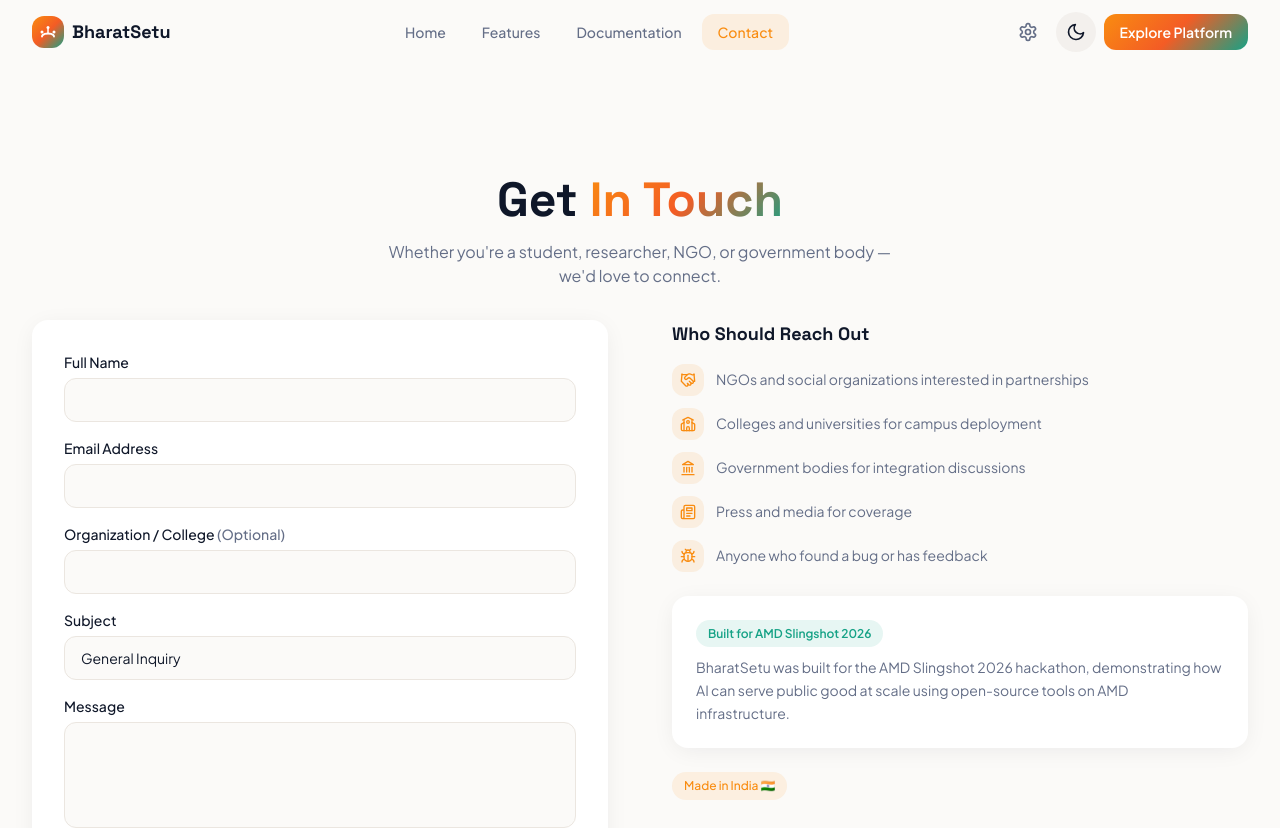
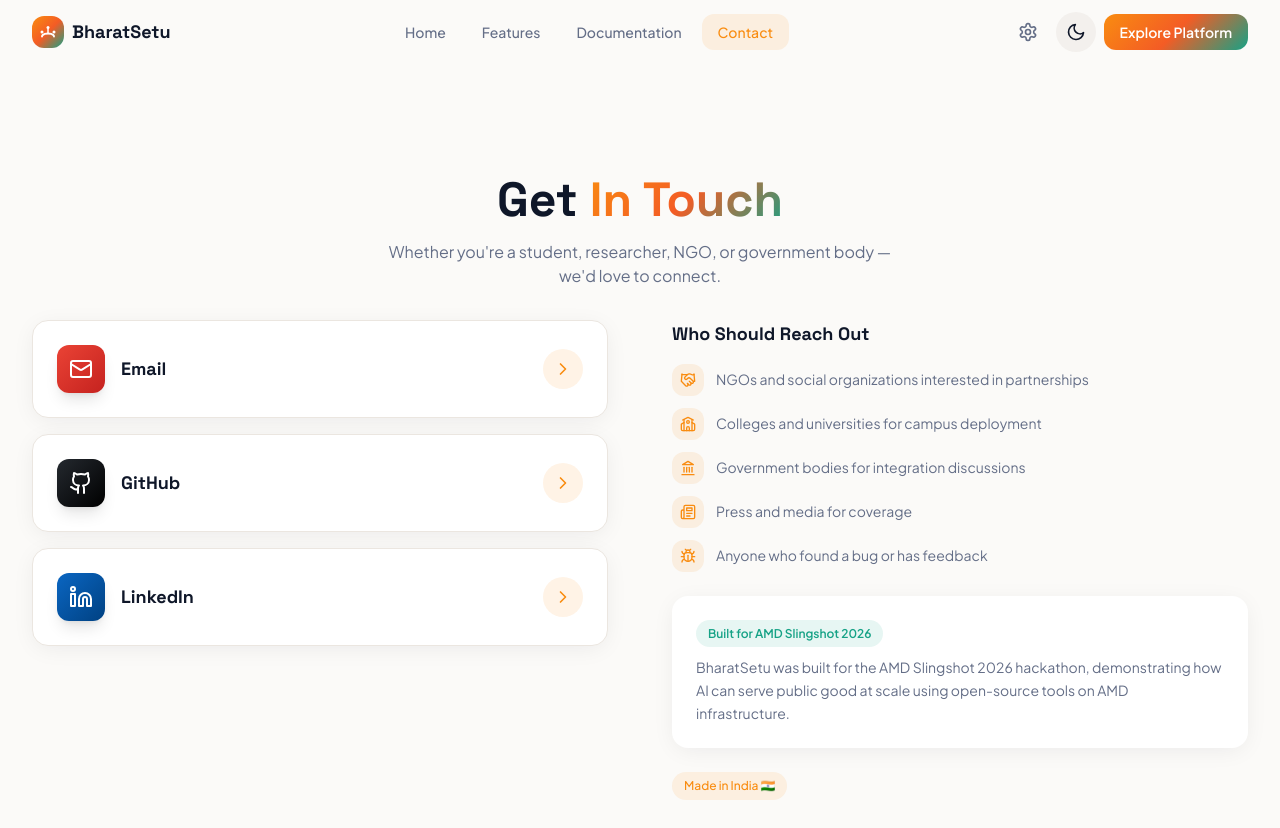
Before and after one commit to sanchit1606/bharatsetu-connect, a React (Vite) app: page /contact in a window 1280 px wide. Shown: the top 828 px of the page. Built offline with nearby package versions, Linux system fonts and the light colour scheme.

Commit message:
feat: replace contact form with social buttons and update i18n

```diff
--- a/public/locales/bn/translation.json
+++ b/public/locales/bn/translation.json
@@ -177,7 +177,10 @@
         "faq_4_q": "আমি কি এটি আমার মোবাইল ফোনে ব্যবহার করতে পারি?",
         "faq_4_a": "হ্যাঁ। এটি ইন্টারনেট সংযোগ রয়েছে এমন যেকোনো স্মার্টফোনের ব্রাউজার থেকে অ্যাক্সেস করা যেতে পারে।",
         "faq_5_q": "এই চিকিৎসা বা আইনি তথ্য কি সঠিক?",
-        "faq_5_a": "আমরা WHO, ICMR এবং FSSAI-এর মতো যাচাইকৃত উত্স থেকে তথ্য সরবরাহ করি। এটি একটি শিক্ষামূলক সরঞ্জাম, এবং আমরা সবসময় পেশাদার পরামর্শ নেওয়ার সুপারিশ করি।"
+        "faq_5_a": "BharatSetu যাচাইকৃত সংস্থা থেকে তথ্য সংগ্রহ করে — WHO, ICMR, NHS, IndiaCode, FSSAI — এবং সর্বদা এর উৎসের উল্লেখ করে। এটি একটি শিক্ষামূলক সরঞ্জাম এবং সিদ্ধান্ত নেওয়ার জন্য সর্বদা পেশাদারদের সাথে পরামর্শ করার পরামর্শ দেয়।",
+        "email": "ইমেল",
+        "github": "গিটহাব",
+        "linkedin": "লিঙ্কডইন"
     },
     "docs_page": {
         "headline": "Documentation",
--- a/public/locales/en/translation.json
+++ b/public/locales/en/translation.json
@@ -177,7 +177,10 @@
         "faq_4_q": "Can I use BharatSetu on my mobile phone?",
         "faq_4_a": "Yes. BharatSetu is designed mobile-first and works on any Android or iOS smartphone with a browser and internet connection.",
         "faq_5_q": "Is the legal or health information accurate?",
-        "faq_5_a": "BharatSetu sources information from verified bodies — WHO, ICMR, NHS, IndiaCode, FSSAI — and always cites its sources. It is an educational tool and always recommends consulting a professional."
+        "faq_5_a": "BharatSetu sources information from verified bodies — WHO, ICMR, NHS, IndiaCode, FSSAI — and always cites its sources. It is an educational tool and always recommends consulting a professional.",
+        "email": "Email",
+        "github": "GitHub",
+        "linkedin": "LinkedIn"
     },
     "docs_page": {
         "headline": "Documentation",
--- a/public/locales/gu/translation.json
+++ b/public/locales/gu/translation.json
@@ -177,7 +177,10 @@
         "faq_4_q": "અને મોબાઈલ પર?",
         "faq_4_a": "હા, કોઈપણ બ્રાઉઝરમાં ચાલશે.",
         "faq_5_q": "આ સંપૂર્ણ ન્યાયતંત્ર માહિતી ખરી છે?",
-        "faq_5_a": "આ બધી શૈક્ષણિક માહિતી WHO, IndiaCode પર નિર્ભર છે."
+        "faq_5_a": "BharatSetu ચકાસાયેલ સંસ્થાઓ — WHO, ICMR, NHS, IndiaCode, FSSAI — પાસેથી માહિતી મેળવે છે અને હંમેશા તેના સ્ત્રોતોનો ઉલ્લેખ કરે છે. તે એક શૈક્ષણિક સાધન છે અને હંમેશા નિષ્ણાતની સલાહ લેવાની ભલામણ કરે છે.",
+        "email": "ઈમેઈલ",
+        "github": "ગિટહબ",
+        "linkedin": "લિંક્ડઇન"
     },
     "docs_page": {
         "headline": "Documentation",
--- a/public/locales/hi/translation.json
+++ b/public/locales/hi/translation.json
@@ -177,7 +177,10 @@
         "faq_4_q": "क्या मैं अपने मोबाइल फोन पर भारतसेतु का उपयोग कर सकता हूँ?",
         "faq_4_a": "हाँ। भारतसेतु मोबाइल-फर्स्ट डिज़ाइन किया गया है और ब्राउज़र और इंटरनेट कनेक्शन वाले किसी भी एंड्रॉइड या आईओएस स्मार्टफोन पर काम करता है।",
         "faq_5_q": "क्या कानूनी या स्वास्थ्य जानकारी सटीक है?",
-        "faq_5_a": "भारतसेतु सत्यापित निकायों — WHO, ICMR, NHS, IndiaCode, FSSAI — से जानकारी प्राप्त करता है और हमेशा अपने स्रोतों का हवाला देता है। यह एक शैक्षिक उपकरण है और हमेशा एक पेशेवर से परामर्श करने की सलाह देता है।"
+        "faq_5_a": "BharatSetu सत्यापित निकायों — WHO, ICMR, NHS, IndiaCode, FSSAI — से जानकारी प्राप्त करता है और हमेशा अपने स्रोतों का हवाला देता है। यह एक शैक्षिक उपकरण है और हमेशा पेशेवर से परामर्श करने की सलाह देता है।",
+        "email": "ईमेल",
+        "github": "गिटहब",
+        "linkedin": "लिंक्डइन"
     },
     "docs_page": {
         "headline": "Documentation",
--- a/public/locales/kn/translation.json
+++ b/public/locales/kn/translation.json
@@ -177,7 +177,10 @@
         "faq_4_q": "ಮೊಬೈಲ್ ಫೋನ್‌ನಲ್ಲಿ ಕೆಲಸ ಮಾಡುತ್ತದೆಯೇ?",
         "faq_4_a": "ಹೌದು. ಎಲ್ಲಾ ಮೊಬೈಲ್ ಬ್ರೌಸರ್‌ಗಳಲ್ಲಿ ಕಾರ್ಯನಿರ್ವಹಿಸುತ್ತದೆ.",
         "faq_5_q": "ನೀಡುವ ಮಾಹಿತಿ ನಿಖರವೇ?",
-        "faq_5_a": "ಭಾರತ ಸರ್ಕಾರ ಮತ್ತು WHO ಮೂಲಗಳಿಂದ ಪಡೆದ ಮಾಹಿತಿಯನ್ನು ಇದು ಒದಗಿಸುತ್ತದೆ."
+        "faq_5_a": "BharatSetu ಪರಿಶೀಲಿಸಿದ ಸಂಸ್ಥೆಗಳಿಂದ — WHO, ICMR, NHS, IndiaCode, FSSAI — ಮಾಹಿತಿಯನ್ನು ಪಡೆಯುತ್ತದೆ ಮತ್ತು ಯಾವಾಗಲೂ ಅದರ ಮೂಲಗಳನ್ನು ಉಲ್ಲೇಖಿಸುತ್ತದೆ. ಇದು ಶೈಕ್ಷಣಿಕ ಸಾಧನವಾಗಿದೆ ಮತ್ತು ನೆಮ್ಮದಿಯ ತೀರ್ಮಾನಗಳಿಗಾಗಿ ಯಾವಾಗಲೂ ವೃತ್ತಿಪರರನ್ನು ಸಂಪರ್ಕಿಸಲು ಶಿಫಾರಸು ಮಾಡುತ್ತದೆ.",
+        "email": "ಇಮೇಲ್",
+        "github": "ಗಿಟ್‌ಹಬ್",
+        "linkedin": "ಲಿಂಕ್ಡ್‌ಇನ್"
     },
     "docs_page": {
         "headline": "Documentation",
--- a/public/locales/ml/translation.json
+++ b/public/locales/ml/translation.json
@@ -177,7 +177,10 @@
         "faq_4_q": "എനിക്ക് മൊബൈൽ ഫോണിൽ ഉപയോഗിക്കാനാകുമോ?",
         "faq_4_a": "അതെ. ഇന്റർനെറ്റ് ഡാറ്റാ സ്മാർട്ട് ഫോൺ വഴി ഉപയോഗിക്കാവുന്നതാണ്.",
         "faq_5_q": "നിയമപരമായോ വൈദ്യപരമായോ വിവരങ്ങൾ കൃത്യമാണോ?",
-        "faq_5_a": "സത്യസന്ധരായ ഏജൻസികളായ WHO, FSSAI സാക്ഷ്യപ്പെടുത്തിയ വിവരങ്ങൾ ആണ് ഞങ്ങൾ ലഭ്യമാക്കുന്നത്."
+        "faq_5_a": "സത്യസന്ധരായ ഏജൻസികളായ WHO, FSSAI സാക്ഷ്യപ്പെടുത്തിയ വിവരങ്ങൾ ആണ് ഞങ്ങൾ ലഭ്യമാക്കുന്നത്.",
+        "email": "ഇമെയിൽ",
+        "github": "ഗിറ്റ്ഹബ്",
+        "linkedin": "ലിങ്ക്ഡ് ഇൻ"
     },
     "docs_page": {
         "headline": "Documentation",
--- a/public/locales/mr/translation.json
+++ b/public/locales/mr/translation.json
@@ -177,7 +177,10 @@
         "faq_4_q": "मी माझ्या मोबाईलवर वापरू शकतो का?",
         "faq_4_a": "होय. हे कोणत्याही स्मार्टफोन ब्राउझरवर कार्य करते.",
         "faq_5_q": "माहिती अचूक आहे का?",
-        "faq_5_a": "आम्ही WHO, ICMR आणि FSSAI सारख्या प्रमाणित स्रोतांचा वापर करतो. मात्र, ही एक शैक्षणिक साधने असून नेहमी व्यावसायिकांचा सल्ला घ्या."
+        "faq_5_a": "BharatSetu सत्यापित संस्थांकडून — WHO, ICMR, NHS, IndiaCode, FSSAI — माहिती मिळवते आणि नेहमी त्याच्या स्रोतांचा दाखला देते. हे एक शैक्षणिक साधन आहे आणि महत्त्वाच्या निर्णयांसाठी नेहमी तज्ञांचा सल्ला घेण्याची शिफारस करते.",
+        "email": "ईमेल",
+        "github": "गिटहब",
+        "linkedin": "लिंक्डइन"
     },
     "docs_page": {
         "headline": "Documentation",
--- a/public/locales/ta/translation.json
+++ b/public/locales/ta/translation.json
@@ -177,7 +177,10 @@
         "faq_4_q": "நான் இதை மொபைலில் பயன்படுத்தலாமா?",
         "faq_4_a": "ஆம். இணைய வசதி கொண்ட எந்த ஸ்மார்ட்போனிலும் இது செயல்படும்.",
         "faq_5_q": "தகவல்கள் துல்லியமானதா?",
-        "faq_5_a": "WHO, ICMR போன்ற சரிபார்க்கப்பட்ட அமைப்புகளிலிருந்து தகவல் பெறப்படுகிறது. எனினும், ஒரு நிபுணரை அணுகுவது எப்போதும் பரிந்துரைக்கப்படுகிறது."
+        "faq_5_a": "BharatSetu சரிபார்க்கப்பட்ட அமைப்புகளிடமிருந்து தகவல்களைப் பெறுகிறது — WHO, ICMR, NHS, IndiaCode, FSSAI — மற்றும் எப்போதும் அதன் ஆதாரங்களை மேற்கோள் காட்டுகிறது. இது ஒரு கல்வி கருவியாகும், எப்போதும் நிபுணரை அணுக பரிந்துரைக்கிறது.",
+        "email": "மின்னஞ்சல்",
+        "github": "கிட்ஹப்",
+        "linkedin": "லிங்க்டின்"
     },
     "docs_page": {
         "headline": "Documentation",
--- a/public/locales/te/translation.json
+++ b/public/locales/te/translation.json
@@ -177,7 +177,10 @@
         "faq_4_q": "నా ఫోన్‌లో వాడొచ్చా?",
         "faq_4_a": "అవును. ఇంటర్నెట్ కనెక్షన్ ఉన్న ఏ బ్రౌజర్‌లోనైనా రన్ అవుతుంది.",
         "faq_5_q": "చట్టపరమైన సమాచారం మరియు రిపోర్ట్‌లు సరిగ్గానే ఉంటాయా?",
-        "faq_5_a": "WHO, ICMR వంటి ధృవీకరించిన సోర్సెస్ ద్వారా వివరాలు అందిస్తున్నాము. ఇవి ఎడ్యుకేషనల్ గైడ్స్ గా ఉపయోగపడతాయి, డాక్టరు సలహా బెస్ట్."
+        "faq_5_a": "BharatSetu ధృవీకరించబడిన సంస్థల నుండి సమాచారాన్ని పొందుతుంది — WHO, ICMR, NHS, IndiaCode, FSSAI — మరియు ఎల్లప్పుడూ దాని మూలాలను ఉదహరిస్తుంది. ఇది ఒక విద్యా సాధనం మరియు ఎల్లప్పుడూ నిపుణుడిని సంప్రదించాలని సిఫార్సు చేస్తుంది.",
+        "email": "ఈమెయిల్",
+        "github": "గిట్‌హబ్",
+        "linkedin": "లింక్డ్‌ఇన్"
     },
     "docs_page": {
         "headline": "Documentation",
--- a/public/locales/ur/translation.json
+++ b/public/locales/ur/translation.json
@@ -177,7 +177,10 @@
         "faq_4_q": "کیا میں اسے اپنے فون پر استعمال کر سکتا ہوں؟",
         "faq_4_a": "ہاں۔ یہ کسی بھی موبائل براؤزر پر بہترین کام کرتا ہے۔",
         "faq_5_q": "کیا قانونی یا صحت کی معلومات درست ہیں؟",
-        "faq_5_a": "بھارت سیتو تصدیق شدہ ذرائع جیسے WHO اور FSSAI کا استعمال کرتا ہے۔ تاہم، پیشہ ورانہ مشورے کی ہمیشہ سفارش کی جاتی ہے۔"
+        "faq_5_a": "بھارت سیتو تصدیق شدہ اداروں — WHO، ICMR، NHS، IndiaCode، FSSAI — سے معلومات حاصل کرتا ہے اور ہمیشہ اپنے ذرائع کا حوالہ دیتا ہے۔ یہ ایک تعلیمی ٹول ہے اور ہمیشہ پیشہ ور سے مشورہ کرنے کا مشورہ دیتا ہے۔",
+        "email": "ای میل",
+        "github": "گٹ ہب",
+        "linkedin": "لنکڈ ان"
     },
     "docs_page": {
         "headline": "Documentation",
--- a/src/pages/Contact.tsx
+++ b/src/pages/Contact.tsx
@@ -1,9 +1,7 @@
 import { useState } from "react";
-import { Send, CheckCircle2, Handshake, School, Landmark, Newspaper, Bug, ChevronDown } from "lucide-react";
+import { Mail, Github, Linkedin, Handshake, School, Landmark, Newspaper, Bug, ChevronDown } from "lucide-react";
 import { useTranslation } from "react-i18next";
 import ScrollReveal from "@/components/ScrollReveal";
-
-const subjectOptions = ["General Inquiry", "Collaboration", "Report a Bug", "Press & Media", "Other"];
 
 const whoItems = [
   { icon: Handshake, text: "NGOs and social organizations interested in partnerships" },
@@ -23,14 +21,28 @@ const faqs = [
 
 const Contact = () => {
   const { t } = useTranslation();
-  const [form, setForm] = useState({ name: "", email: "", org: "", subject: "General Inquiry", message: "" });
-  const [submitted, setSubmitted] = useState(false);
   const [openFaq, setOpenFaq] = useState<number | null>(null);
 
-  const handleSubmit = (e: React.FormEvent) => {
-    e.preventDefault();
-    setSubmitted(true);
-  };
+  const contactButtons = [
+    {
+      label: t("contact_page.email"),
+      icon: Mail,
+      href: "mailto:sanchitnipanikar@gmail.com",
+      color: "from-[#EA4335] to-[#C5221F]" // Google Red
+    },
+    {
+      label: t("contact_page.github"),
+      icon: Github,
+      href: "https://github.com/sanchit1606",
+      color: "from-[#24292F] to-[#000000]" // Github Dark
+    },
+    {
+      label: t("contact_page.linkedin"),
+      icon: Linkedin,
+      href: "https://www.linkedin.com/in/sanchit1606",
+      color: "from-[#0A66C2] to-[#004182]" // LinkedIn Blue
+    }
+  ];
 
   return (
     <div className="min-h-screen pt-16">
@@ -44,56 +56,33 @@ const Contact = () => {
         </div>
       </section>
 
-      {/* Form + Info */}
+      {/* Buttons + Info */}
       <section className="section-padding pt-0">
         <div className="container-content">
           <div className="grid grid-cols-1 lg:grid-cols-2 gap-10 lg:gap-16">
-            {/* Form */}
+            {/* Buttons */}
             <ScrollReveal>
-              {submitted ? (
-                <div className="bg-card rounded-2xl p-8 card-elevated text-center">
-                  <CheckCircle2 className="w-12 h-12 text-accent mx-auto mb-4" />
-                  <h3 className="font-display font-bold text-xl text-foreground mb-2">{t("contact_page.form_success").split("!")[0]}!</h3>
-                  <p className="text-muted-foreground text-sm">{t("contact_page.form_success").split("! ")[1]}</p>
-                </div>
-              ) : (
-                <form onSubmit={handleSubmit} className="bg-card rounded-2xl p-6 lg:p-8 card-elevated space-y-4">
-                  <div>
-                    <label className="text-sm font-medium text-foreground mb-1.5 block">{t("contact_page.form_name")}</label>
-                    <input required value={form.name} onChange={(e) => setForm({ ...form, name: e.target.value })}
-                      className="w-full h-11 px-4 rounded-xl bg-background border border-border text-foreground text-sm focus:outline-none focus:ring-2 focus:ring-primary/30 transition-shadow" />
-                  </div>
-                  <div>
-                    <label className="text-sm font-medium text-foreground mb-1.5 block">{t("contact_page.form_email")}</label>
-                    <input required type="email" value={form.email} onChange={(e) => setForm({ ...form, email: e.target.value })}
-                      className="w-full h-11 px-4 rounded-xl bg-background border border-border text-foreground text-sm focus:outline-none focus:ring-2 focus:ring-primary/30 transition-shadow" />
-                  </div>
-                  <div>
-                    <label className="text-sm font-medium text-foreground mb-1.5 block">{t("contact_page.form_org").split(" (")[0]} <span className="text-muted-foreground">({t("contact_page.form_org").split("(")[1]}</span></label>
-                    <input value={form.org} onChange={(e) => setForm({ ...form, org: e.target.value })}
-                      className="w-full h-11 px-4 rounded-xl bg-background border border-border text-foreground text-sm focus:outline-none focus:ring-2 focus:ring-primary/30 transition-shadow" />
-                  </div>
-                  <div>
-                    <label className="text-sm font-medium text-foreground mb-1.5 block">{t("contact_page.form_subject")}</label>
-                    <select value={form.subject} onChange={(e) => setForm({ ...form, subject: e.target.value })}
-                      className="w-full h-11 px-4 rounded-xl bg-background border border-border text-foreground text-sm focus:outline-none focus:ring-2 focus:ring-primary/30 transition-shadow appearance-none">
-                      <option value="General Inquiry">{t("contact_page.subject_general")}</option>
-                      <option value="Collaboration">{t("contact_page.subject_collab")}</option>
-                      <option value="Report a Bug">{t("contact_page.subject_bug")}</option>
-                      <option value="Press & Media">{t("contact_page.subject_press")}</option>
-                      <option value="Other">{t("contact_page.subject_other")}</option>
-                    </select>
-                  </div>
-                  <div>
-                    <label className="text-sm font-medium text-foreground mb-1.5 block">{t("contact_page.form_message")}</label>
-                    <textarea required rows={4} value={form.message} onChange={(e) => setForm({ ...form, message: e.target.value })}
-                      className="w-full px-4 py-3 rounded-xl bg-background border border-border text-foreground text-sm focus:outline-none focus:ring-2 focus:ring-primary/30 transition-shadow resize-none" />
-                  </div>
-                  <button type="submit" className="w-full h-12 rounded-xl font-semibold hero-gradient-bg text-primary-foreground btn-press text-sm inline-flex items-center justify-center gap-2">
-                    <Send className="w-4 h-4" /> {t("contact_page.form_submit")}
-                  </button>
-                </form>
-              )}
+              <div className="grid grid-cols-1 gap-4">
+                {contactButtons.map((btn) => (
+                  <a
+                    key={btn.label}
+                    href={btn.href}
+                    target={btn.href.startsWith("mailto") ? undefined : "_blank"}
+                    rel="noopener noreferrer"
+                    className={`group relative flex items-center justify-between p-6 rounded-2xl bg-card border border-border card-elevated btn-press overflow-hidden transition-all hover:border-primary/50`}
+                  >
+                    <div className="flex items-center gap-4 relative z-10">
+                      <div className={`w-12 h-12 rounded-xl bg-gradient-to-br ${btn.color} flex items-center justify-center text-white shadow-lg group-hover:scale-110 transition-transform`}>
+                        <btn.icon className="w-6 h-6" />
+                      </div>
+                      <span className="font-display font-bold text-lg text-foreground">{btn.label}</span>
+                    </div>
+                    <div className="w-10 h-10 rounded-full bg-primary/10 flex items-center justify-center group-hover:translate-x-1 transition-transform relative z-10">
+                      <ChevronDown className="w-5 h-5 text-primary -rotate-90" />
+                    </div>
+                  </a>
+                ))}
+              </div>
             </ScrollReveal>
 
             {/* Info */}
```
